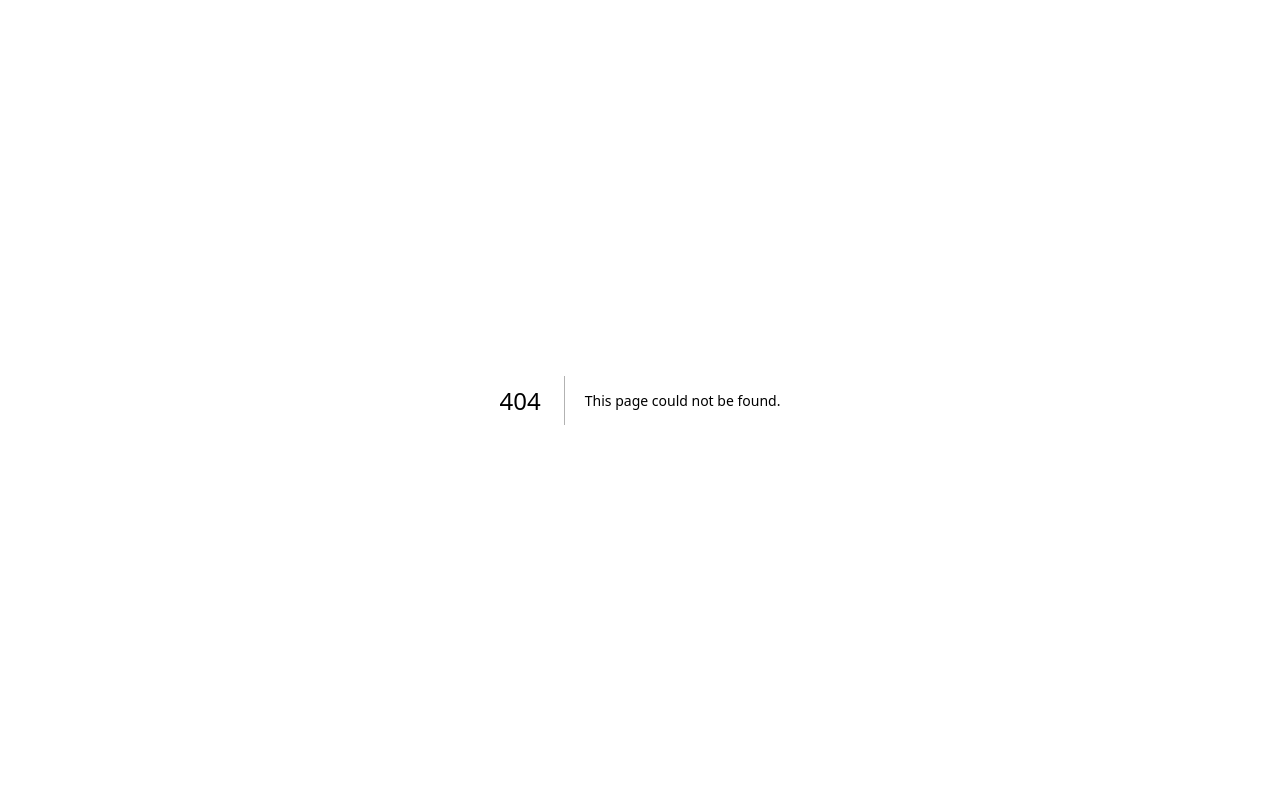
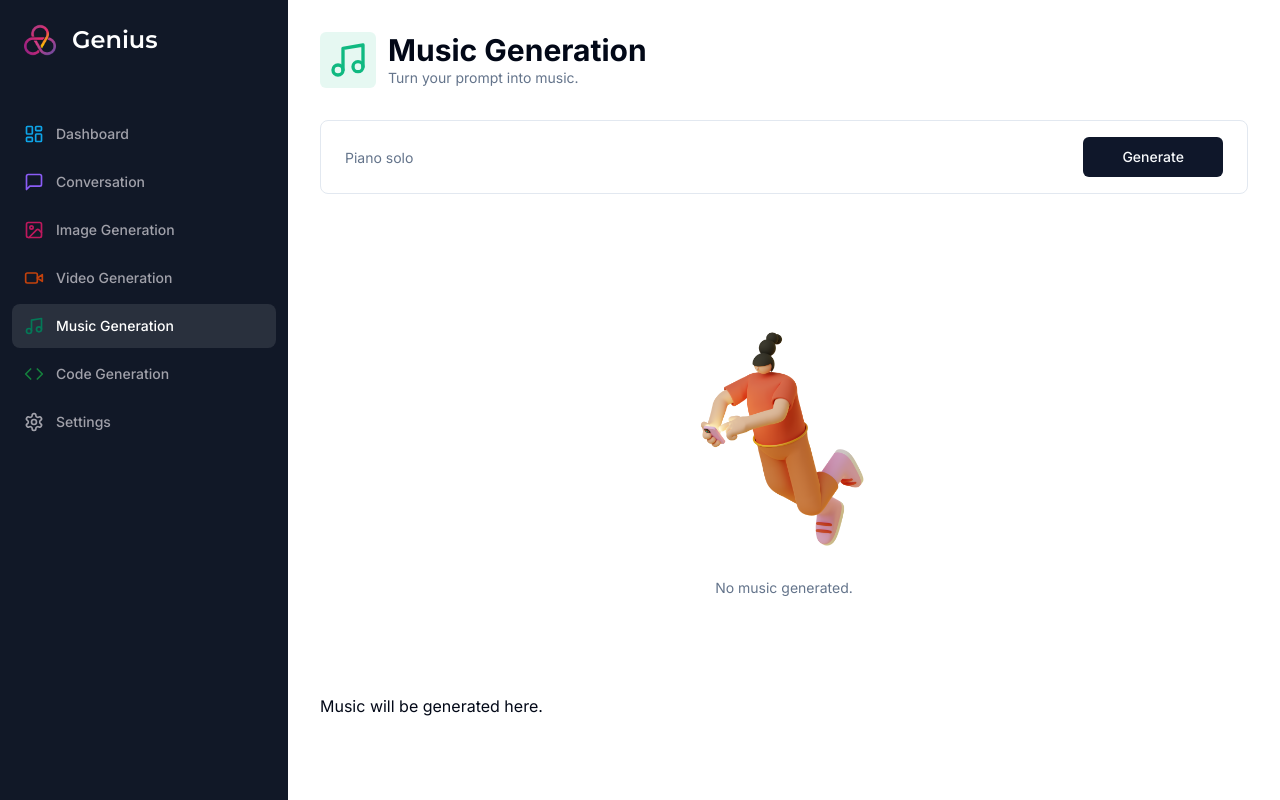
Before and after one commit to ketoprac/ai-saas, a Next.js app: page /music in a window 1280 px wide. Before the commit this address had no page. Built offline with nearby package versions, Linux system fonts and the light colour scheme.

Commit message:
feat: add music generation ui

```diff
--- /dev/null
+++ b/app/(dashboard)/(routes)/music/constants.ts
@@ -0,0 +1,7 @@
+import * as z from "zod";
+
+export const formSchema = z.object({
+  prompt: z.string().min(1, {
+    message: "Music Prompt is required",
+  })
+})
--- /dev/null
+++ b/app/(dashboard)/(routes)/music/page.tsx
@@ -0,0 +1,108 @@
+"use client";
+
+import axios from "axios";
+import * as z from "zod";
+import { useState } from "react";
+import { Music } from "lucide-react";
+import { useForm } from "react-hook-form";
+import { zodResolver } from "@hookform/resolvers/zod";
+import { useRouter } from "next/navigation";
+import { ChatCompletionRequestMessage } from "openai";
+
+import { Heading } from "@/components/heading";
+import { Form, FormControl, FormField, FormItem } from "@/components/ui/form";
+import { Input } from "@/components/ui/input";
+import { Button } from "@/components/ui/button";
+import { Empty } from "@/components/empty";
+import { Loader } from "@/components/loader";
+
+import { formSchema } from "./constants";
+
+const MusicPage = () => {
+  const router = useRouter();
+  const [music, setMusic] = useState<string>();
+
+  const form = useForm<z.infer<typeof formSchema>>({
+    resolver: zodResolver(formSchema),
+    defaultValues: {
+      prompt: "",
+    },
+  });
+
+  const isLoading = form.formState.isSubmitting;
+
+  const onSubmit = async (values: z.infer<typeof formSchema>) => {
+    try {
+      setMusic(undefined);
+
+      const response = await axios.post("/api/music", values);
+
+      setMusic(response.data.audio);
+      form.reset();
+    } catch (error: any) {
+      // TODO: Open Pro Modal
+      console.log(error);
+    } finally {
+      router.refresh();
+    }
+  };
+
+  return (
+    <div>
+      <Heading
+        title="Music Generation"
+        description="Turn your prompt into music."
+        icon={Music}
+        iconColor="text-emerald-500"
+        bgColor="bg-emerald-500/10"
+      />
+      <div className="px-4 lg:px-8">
+        <div>
+          <Form {...form}>
+            <form
+              onSubmit={form.handleSubmit(onSubmit)}
+              className="rounded-lg border w-full p-4 px-3 md:px-6 focus-within:shadow-sm grid grid-cols-12 gap-2"
+            >
+              <FormField
+                name="prompt"
+                render={({ field }) => (
+                  <FormItem className="col-span-12 lg:col-span-10">
+                    <FormControl className="m-0 p-0">
+                      <Input
+                        className="border-0 outline-none focus-visible:ring-0 focus-visible:ring-transparent"
+                        disabled={isLoading}
+                        placeholder="Piano solo"
+                        {...field}
+                      />
+                    </FormControl>
+                  </FormItem>
+                )}
+              />
+              <Button
+                className="col-span-12 lg:col-span-2 w-full"
+                disabled={isLoading}
+              >
+                Generate
+              </Button>
+            </form>
+          </Form>
+        </div>
+        <div className="space-y-4 mt-4">
+          {isLoading && (
+            <div className="p-8 rounded-lg w-full flex items-center justify-center bg-muted">
+              <Loader />
+            </div>
+          )}
+          {!music && !isLoading && (
+            <Empty label="No music generated." />
+          )}
+          <div>
+            Music will be generated here.
+          </div>
+        </div>
+      </div>
+    </div>
+  );
+};
+
+export default MusicPage;
```
